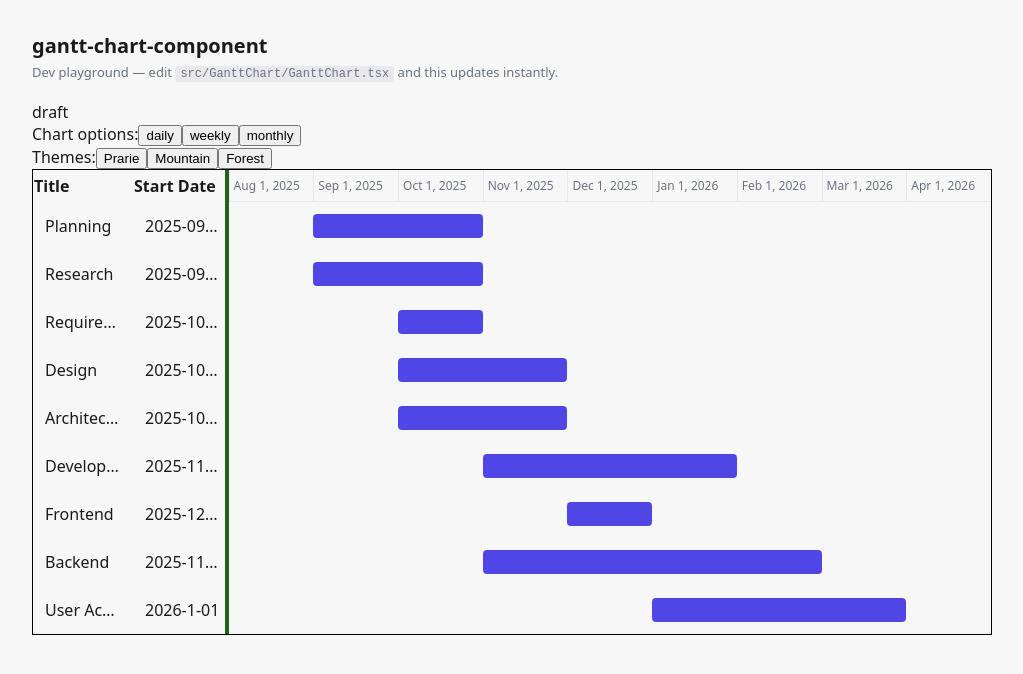
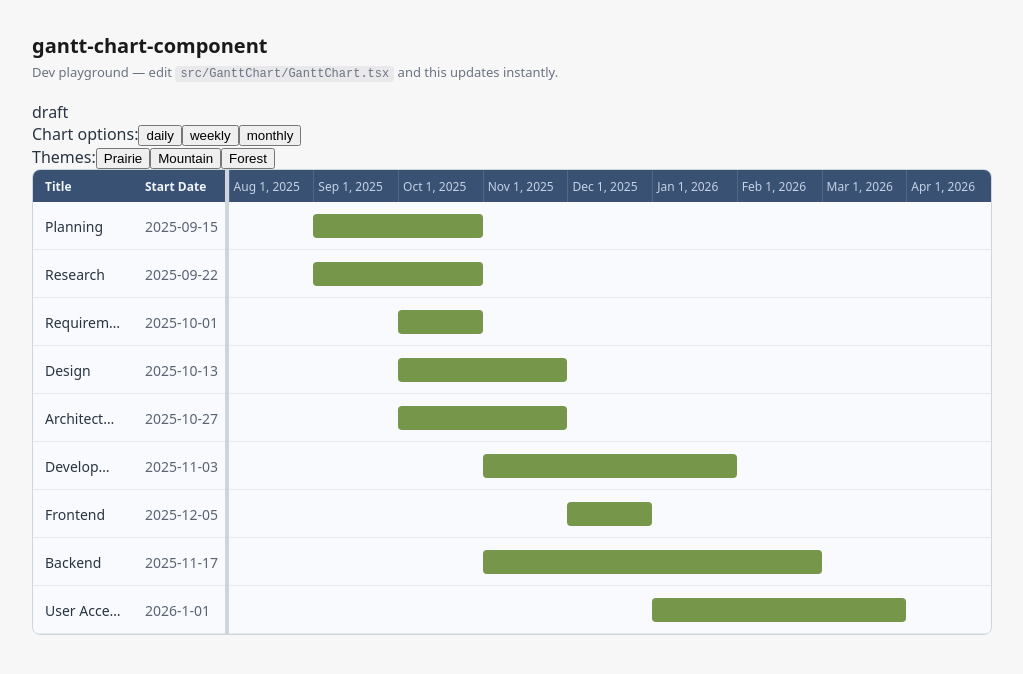
Before and after one commit to Darrenfisherlol/gantt-chart-component, a React (Vite) app: page / in a window 1280 px wide. Shown: the top 674 px of the page, without its empty margins (128-1151 px from the left). Built offline with nearby package versions, Linux system fonts and the light colour scheme.

Commit message:
themes now apply to html & used claude to make sure my colors are not POOOOP brown and trash green lol

```diff
--- a/src/GanttChart/GanttChart.module.css
+++ b/src/GanttChart/GanttChart.module.css
@@ -3,6 +3,7 @@
 .ganttChartOuterContainer {
   display: flex;
   flex-direction: column;
+  color: var(--gantt-text);
 }
 
 
@@ -25,8 +26,12 @@
   flex-direction: row;
   width: 100%;
   /* does the rihgt side line stick out by 1px? */
-  border: 1px black solid;
+  border: 1px solid var(--gantt-border);
+  border-radius: 8px;
+  /* clips the header corners to the rounded border */
+  overflow: hidden;
   box-sizing: border-box;
+  background: var(--gantt-surface);
 }
 
 .ganttChartLeftContainer {
@@ -51,11 +56,13 @@
   flex: 0 0 4px;
   /* padding: 2px; */
   cursor: w-resize;
-  background: rgb(30, 98, 21);
+  /* quiet until you grab it */
+  background: var(--gantt-border);
+  transition: background-color 120ms ease;
 }
 
 .ganttChartDividerContainer:hover {
-  background-color: rgb(216, 178, 114);
+  background-color: var(--gantt-divider-hover);
 }
 
 .ganttChartRightContainer {
@@ -94,9 +101,14 @@
 
 .ganttChartTable th{
   font-weight: 600;
+  font-size: 12px;
   height: 32px;
+  /* same side padding as the cells so each header lines up with its column */
+  padding: 0 12px;
   box-sizing: border-box;
   text-align: left;
+  background: var(--gantt-header-bg);
+  color: var(--gantt-header-text);
 }
 
 .ganttChartTable td {
@@ -107,6 +119,16 @@
     overflow: hidden;
     text-overflow: ellipsis;
     white-space: nowrap;
+    font-size: 14px;
+    color: var(--gantt-text);
+    /* row line as an inset shadow (not a border) so rows stay exactly 48px and line up with the bar rows */
+    box-shadow: inset 0 -1px 0 var(--gantt-grid);
+}
+
+/* dates + duration sit behind the title */
+.ganttChartTable td:not(:first-child) {
+  color: var(--gantt-text-muted);
+  font-variant-numeric: tabular-nums;
 }
 
 .ganttChartTable tbody tr {
@@ -114,6 +136,5 @@
 }
 
 .ganttChartTable tbody tr:hover {
-  /* temp dependent on theme */
-  background: #eadbc1;
+  background: var(--gantt-row-hover);
 }
--- a/src/GanttChart/GanttChart.tsx
+++ b/src/GanttChart/GanttChart.tsx
@@ -2,6 +2,7 @@ import { useState } from 'react';
 import styles from './GanttChart.module.css';
 import { useChartSizing } from './hooks/useChartSizing';
 import { GanttChartDataHeader } from './GanttChartSideData';
+import { themeClass, type GanttTheme } from './theme';
 
 export type GanttRow = {
   // must be a unique row identified. will assign a value if none provided
@@ -15,7 +16,7 @@ export type GanttRow = {
 export type GanttChartProps = {
   items: GanttRow[];
   // Prairie green yellow, Diving gray blue, Hiking green brown
-  userTheme?: 'Praire' | 'Mountain' | 'Forest';
+  userTheme?: GanttTheme;
   // Small, Medium, Large
   size?: string;
   userDateRange?: 'Day' | 'Week' | 'Month';
@@ -24,7 +25,7 @@ export type GanttChartProps = {
 export const GanttChart = ({ items, userTheme, size, userDateRange }: GanttChartProps) => {
 
   const [dateRange, setDateRange] = useState<'Day' | 'Week' | 'Month'>(userDateRange || 'Week');
-  const [theme, setTheme] = useState<'Praire' | 'Mountain' | 'Forest'>(userTheme || 'Praire');
+  const [theme, setTheme] = useState<GanttTheme>(userTheme || 'Forest');
 
   const calculateDifference = (start: string | null, end: string | null): string => {
     if (!start || !end) {
@@ -78,7 +79,7 @@ export const GanttChart = ({ items, userTheme, size, userDateRange }: GanttChart
 
   return (
     <div
-    className={`${styles.ganttChartOuterContainer} ${styles[`ganttChartOuterContainer${size}`]}`}
+    className={`${styles.ganttChartOuterContainer} ${styles[`ganttChartOuterContainer${size}`]} ${themeClass(theme)}`}
     >
       <div>
         draft
@@ -91,7 +92,7 @@ export const GanttChart = ({ items, userTheme, size, userDateRange }: GanttChart
         </div>
         <div>
           Themes:
-          <button onClick={()=>setTheme('Praire')}>Prarie</button>
+          <button onClick={()=>setTheme('Prairie')}>Prairie</button>
           <button onClick={()=>setTheme('Mountain')}>Mountain</button>
           <button onClick={()=>setTheme('Forest')}>Forest</button>
         </div>
@@ -142,7 +143,6 @@ export const GanttChart = ({ items, userTheme, size, userDateRange }: GanttChart
           <GanttChartDataHeader
             items={chartItems}
             dateRange={dateRange}
-            theme={theme}
           />
         </div>
       </div>
--- a/src/GanttChart/GanttChartSideData.module.css
+++ b/src/GanttChart/GanttChartSideData.module.css
@@ -7,6 +7,7 @@
 .timeline {
     display: grid;
     height: 32px;
+    background: var(--gantt-header-bg);
 }
 
 .timelineDay {
@@ -18,11 +19,11 @@
     align-items: center;
 
     font-size: 12px;
-    color: #6b7280;
+    font-variant-numeric: tabular-nums;
+    color: var(--gantt-header-muted);
     white-space: nowrap;
 
-    border-left: 1px solid #e5e7eb;
-    border-bottom: 1px solid #e5e7eb;
+    border-left: 1px solid var(--gantt-header-line);
 }
 
 /* each row of our data */
@@ -31,19 +32,26 @@
     display: grid;
     height: 48px;
     box-sizing: border-box;
+    /* same row line as the table on the left */
+    box-shadow: inset 0 -1px 0 var(--gantt-grid);
 }
 
 .ganttDay {
-    border-left: 1px solid #e5e7eb;
-    border-bottom: 1px solid #e5e7eb;
+    border-left: 1px solid var(--gantt-grid);
+    border-bottom: 1px solid var(--gantt-grid);
 }
 
 .ganttBar {
     align-self: center;
     height: 24px;
-    background: #4f46e5;
+    background: var(--gantt-bar);
     border-radius: 4px;
     z-index: 1;
+    transition: background-color 120ms ease;
+}
+
+.ganttBar:hover {
+    background: var(--gantt-bar-hover);
 }
 
 .tooltip {
@@ -56,9 +64,9 @@
     padding: 8px 12px;
     border-radius: 6px;
 
-    background: #221aab;
+    background: var(--gantt-tooltip-bg);
+    color: var(--gantt-tooltip-text);
     border: 1px black;
-    color: white;
 
     font-size: 12px;
     line-height: 1.5;
--- a/src/GanttChart/GanttChartSideData.tsx
+++ b/src/GanttChart/GanttChartSideData.tsx
@@ -6,7 +6,6 @@ import { useGanttChartSideDataDate } from './hooks/useGanttChartSideDataDate';
 export interface GanttChartSideDataProps{
     items: GanttRow[];
     dateRange?: 'Day' | 'Week' | 'Month';
-    theme?: 'Praire' | 'Mountain' | 'Forest';
 };
 
 export const GanttChartDataHeader = ({items, dateRange}: GanttChartSideDataProps) => {
--- a/src/GanttChart/globaltheme.css
+++ b/src/GanttChart/globaltheme.css
@@ -1,56 +1,71 @@
-/* light beige, blue, green */
-.PrairieThemeHeader{
-    background-color: rgba(143, 175, 154, 1);
-    color: rgba(36, 53, 43, 1);
+/* light beige, blue, green ~ wheat surface, soft sage header, prairie sky bars */
+.PrairieTheme {
+    --gantt-surface: #fcfaf4;
+    --gantt-grid: #ede9df;
+    --gantt-border: #d7d5c5;
+
+    --gantt-header-bg: #ccdec8;
+    --gantt-header-text: #2f432f;
+    --gantt-header-muted: #4b5e4b;
+    --gantt-header-line: #b7c8b3;
+
+    --gantt-text: #2b3930;
+    --gantt-text-muted: #5c675d;
+
+    --gantt-bar: #438ebf;
+    --gantt-bar-hover: #2a78ac;
+
+    --gantt-row-hover: #f8f1e2;
+    --gantt-divider-hover: #d8b66d;
+
+    --gantt-tooltip-bg: #1f3326;
+    --gantt-tooltip-text: #f8f5ee;
 }
 
-.PrairieThemeText {
-    color: rgba(63, 74, 66, 1);
+/* Slate gray blue green ~ mist surface, deep slate header, alpine moss bars */
+.MountainTheme {
+    --gantt-surface: #f8fafd;
+    --gantt-grid: #e6eaef;
+    --gantt-border: #ced5dd;
+
+    --gantt-header-bg: #395173;
+    --gantt-header-text: #f1f6fa;
+    --gantt-header-muted: #c4d2e5;
+    --gantt-header-line: #516789;
+
+    --gantt-text: #293442;
+    --gantt-text-muted: #5a6472;
+
+    --gantt-bar: #76964a;
+    --gantt-bar-hover: #628034;
+
+    --gantt-row-hover: #ecf3fa;
+    --gantt-divider-hover: #76964a;
+
+    --gantt-tooltip-bg: #1c293d;
+    --gantt-tooltip-text: #f1f6fa;
 }
 
-.PrairieThemeSubText {
-    color: rgba(122, 130, 124, 1);
+/* Pre Autumn greens and such ~ parchment surface, deep forest header, copper (first turning leaves) bars */
+.ForestTheme {
+    --gantt-surface: #fbf9f3;
+    --gantt-grid: #eae9e0;
+    --gantt-border: #d3d4c7;
+
+    --gantt-header-bg: #344f3d;
+    --gantt-header-text: #f4f2e8;
+    --gantt-header-muted: #c7d2be;
+    --gantt-header-line: #4b6553;
+
+    --gantt-text: #27342a;
+    --gantt-text-muted: #5d665b;
+
+    --gantt-bar: #be6f3c;
+    --gantt-bar-hover: #a85a28;
+
+    --gantt-row-hover: #f7f0e2;
+    --gantt-divider-hover: #be6f3c;
+
+    --gantt-tooltip-bg: #1a2e21;
+    --gantt-tooltip-text: #f4f2e8;
 }
-
-.PrairieThemeData {
-    color: rgba(91, 127, 146, 1);
-}
-
-/* Slate gray blue green */
-.MountainThemeHeader{
-    background-color: rgba(68, 91, 127);
-    /* background-color: rgba(84, 93, 45);
-    background-color: rgba(88, 102, 127); */
-    color: rgba(244, 245, 242, 1);
-}
-
-.MountainThemeText {
-    color: rgba(51, 64, 77, 1);
-}
-
-.MountainThemeSubText {
-    color: rgba(120, 130, 140, 1);
-}
-
-.MountainThemeData {
-    color: rgba(127, 140, 85, 1);
-    /*  rgba(84, 93, 45); */
-}
-
-/* Pre Autumn greens and such */
-.ForestThemeHeader {
-    background-color: rgba(89, 99, 84, 1);
-    color: rgba(242, 240, 232, 1);
-}
-
-.ForestThemeText {
-    color: rgba(57, 64, 57, 1);
-}
-
-.ForestThemeSubText {
-    color: rgba(133, 138, 128, 1);
-}
-
-.ForestThemeData {
-    color: rgba(152, 127, 112, 1);
-}
--- /dev/null
+++ b/src/GanttChart/theme.ts
@@ -0,0 +1,6 @@
+import './globaltheme.css';
+
+export type GanttTheme = 'Prairie' | 'Mountain' | 'Forest';
+
+// root class from globaltheme.css ex - 'Forest' => 'ForestTheme'. it sets the --gantt-* color variables the chart reads
+export const themeClass = (theme: GanttTheme): string => `${theme}Theme`;
```
